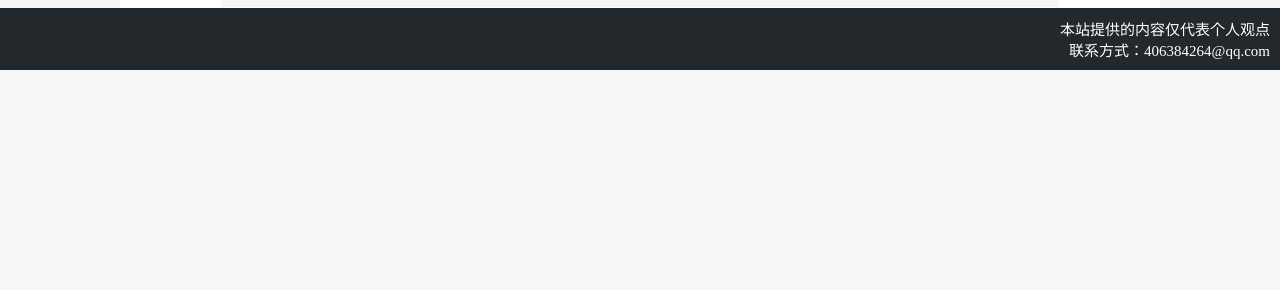
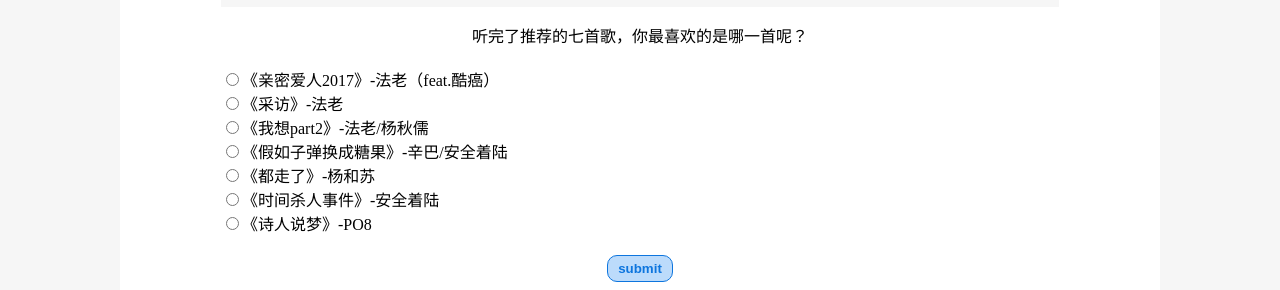
Before and after one commit to aka-hf/aka-hf.github.io, a plain HTML site: page recommendation.html in a window 1280 px wide. Shown: the part 2571-2861 px from the top of the page. Before the commit the page ends 2641 px from the top, so only its background shows below. Drawn offline with Linux system fonts and the light colour scheme.

Commit message:
Update recommendation.html

```diff
--- a/recommendation.html
+++ b/recommendation.html
@@ -109,6 +109,19 @@
 			}
 			#img4{
 			    height: 200px;
+			}
+			form{
+			    margin: 20px 0px;
+				text-align: left;
+			}
+			#submit{
+			    background-color: #bcdbfb;
+				color: #0d75de;
+				padding: 5px 10px;
+				font-weight: bold;
+				border-radius: 10px;
+				border: thin solid #0d75de;
+				margin-bottom: 10px;
 			}
 			footer{
 			    background-color: #23282D;
@@ -264,6 +277,17 @@
 					</td>
 				</tr>
 			</table>
+			<p>听完了推荐的七首歌，你最喜欢的是哪一首呢？</p>
+			<form>
+			    <input type="radio" name="favorite">《亲密爱人2017》-法老（feat.酷癌）<br>
+				<input type="radio" name="favorite">《采访》-法老<br>
+				<input type="radio" name="favorite">《我想part2》-法老/杨秋儒<br>
+				<input type="radio" name="favorite">《假如子弹换成糖果》-辛巴/安全着陆<br>
+				<input type="radio" name="favorite">《都走了》-杨和苏<br>
+				<input type="radio" name="favorite">《时间杀人事件》-安全着陆<br>
+				<input type="radio" name="favorite">《诗人说梦》-PO8<br>
+			</form>
+			<input id="submit" type="submit" value="submit" onclick="location.href='index.html'">
 		</div>
 		<footer id="bottom">
 		    本站提供的内容仅代表个人观点<br>
```
